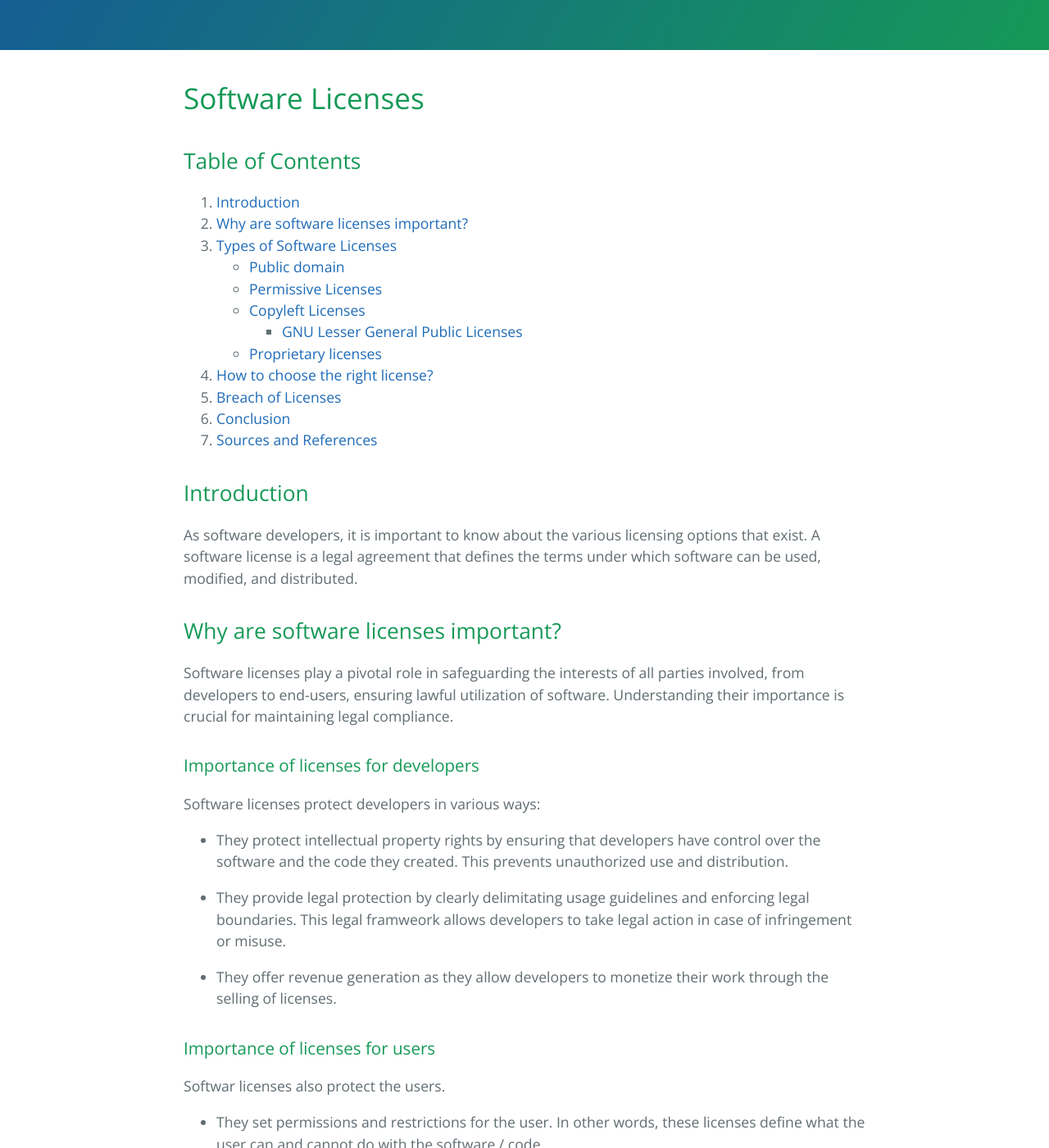
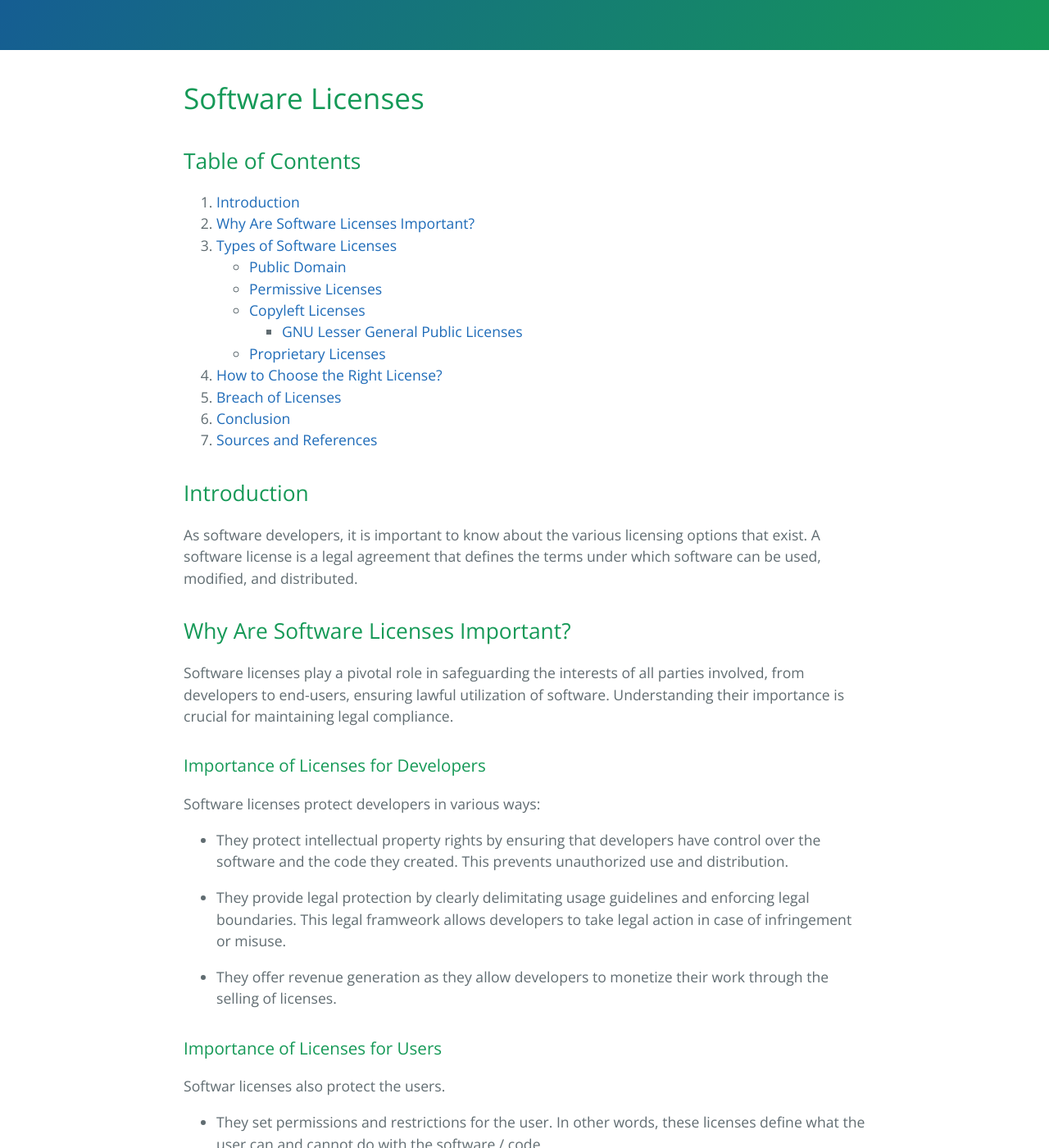
Before and after one commit to learning-software-engineering/learning-software-engineering.github.io, a Jekyll site: the page built from Topics/Software_Engineering/Software_Licenses.md, in a window 1280 px wide and 1400 px high, scrolled down 245 px. Shown: the whole window at 82% size. Built offline with Jekyll 4.4.1, drawn with Linux system fonts in a browser that asks for light colours; our own code applies the rules of GitHub Pages for plain Markdown files; some of the changed text lies outside the part shown.

Commit message:
fixed capitalization

```diff
--- a/Topics/Software_Engineering/Software_Licenses.md
+++ b/Topics/Software_Engineering/Software_Licenses.md
@@ -2,15 +2,15 @@
 
 ## Table of Contents
 1. [Introduction](#introduction)
-2. [Why are software licenses important?](#importance)
-3. [Types of Software Licenses](#license-types)
-    - [Public domain](#public-domain)
+2. [Why Are Software Licenses Important?](#why-are-software-licenses-important)
+3. [Types of Software Licenses](#types-of-software-licenses)
+    - [Public Domain](#public-domain)
     - [Permissive Licenses](#permissive-licenses)
     - [Copyleft Licenses](#copyleft-licenses)
         - [GNU Lesser General Public Licenses](#gnu-lesser-general-public-licenses)
-    - [Proprietary licenses](#proprietary-license)
-4. [How to choose the right license?](#how-to-choose-the-right-license)
-5. [Breach of Licenses](#breach-of-licence)
+    - [Proprietary Licenses](#proprietary-license)
+4. [How to Choose the Right License?](#how-to-choose-the-right-license)
+5. [Breach of Licenses](#breach-of-licences)
 6. [Conclusion](#conclusion)
 7. [Sources and References](#sources-and-references)
 
@@ -20,11 +20,11 @@
 As software developers, it is important to know about the various licensing options that exist. A software license is a legal agreement that defines the terms under which software can be used, modified, and distributed.
 
 
-## Why are software licenses important?
+## Why Are Software Licenses Important?
 
 Software licenses play a pivotal role in safeguarding the interests of all parties involved, from developers to end-users, ensuring lawful utilization of software. Understanding their importance is crucial for maintaining legal compliance.
 
-### Importance of licenses for developers
+### Importance of Licenses for Developers
 
 Software licenses protect developers in various ways:
 
@@ -34,7 +34,7 @@ Software licenses protect developers in various ways:
 
 - They offer revenue generation as they allow developers to monetize their work through the selling of licenses.
 
-### Importance of licenses for users
+### Importance of Licenses for Users
 
 Softwar licenses also protect the users.
 
@@ -45,7 +45,7 @@ Softwar licenses also protect the users.
 - They limit the users' legal liability.
 
 
-## Types of software licenses
+## Types of Software Licenses
 
 There exists multiples types of software licenses. These vary generally in terms of restrictions and permissions given to the users. Licenses typically fall into two broader categories; free and open-source licenses and proprietary licenses which are more restrictive.
 
@@ -53,7 +53,7 @@ There exists multiples types of software licenses. These vary generally in terms
 
 A public domain license is the most open type of license that exists. As its name suggests, software that belongs to the public domain is available to all. This license places no restrictions on use and distirbuton. Software under this license is most of the time open-source, meaning that users or other developers can freely modify its code.
 
-### Permissive licenses
+### Permissive Licenses
 
 Permissve licenses are one of the most commonly-used software licenses. They are open-source but still have minmal restrictions regarding distribution and modification. These licenses allow users substanctial freedom to use, modify, and reditribute the software. These novel changes and updates do not have to be disclosed to others. In other words, developers have the right to take the software under the permissive license, modify it, add their changes, and keep the new version to themselves or share it with others. Permissive licenses allow a collaborative environment while still requring some restrictions to be met. For instance, permissive licenses require users to include the copyright notice as well as the license text.
 
@@ -69,7 +69,7 @@ The above copyright notice and this permission notice shall be included in all c
 
 THE SOFTWARE IS PROVIDED “AS IS”, WITHOUT WARRANTY OF ANY KIND, EXPRESS OR IMPLIED, INCLUDING BUT NOT LIMITED TO THE WARRANTIES OF MERCHANTABILITY, FITNESS FOR A PARTICULAR PURPOSE AND NONINFRINGEMENT. IN NO EVENT SHALL THE AUTHORS OR COPYRIGHT HOLDERS BE LIABLE FOR ANY CLAIM, DAMAGES OR OTHER LIABILITY, WHETHER IN AN ACTION OF CONTRACT, TORT OR OTHERWISE, ARISING FROM, OUT OF OR IN CONNECTION WITH THE SOFTWARE OR THE USE OR OTHER DEALINGS IN THE SOFTWARE.
 
-### Copyleft licenses
+### Copyleft Licenses
 
 Copyleft licenses are also known as reciprocal or restrictive licenses. A copyleft licensed code can be modified, redistributed, or incoporated in an exisiting proprietary project. However, these licenses require
 that the source code to all new works or adaptation are distributed under the same license. The most frequently used copyleft license in the industry is the General Public License (GPL) family of licenses. Due to their condition of making the source code of a copyleft-licensed software available to everyone, these type of licenses are not commercial-friendly. Companies do not want to share and expose their source code to other users and specifically competitiors, therefore they refrain from using software with copyleft licenses.
@@ -77,11 +77,11 @@ that the source code to all new works or adaptation are distributed under the sa
 
 ![GPL](https://static-assets.codecademy.com/Courses/open-source/large-software-project.svg)
 
-#### GNU Lesser general public licenses
+#### GNU Lesser General Public Licenses
 
 The GNU Lesser General Public License (LGPL) is a software license that is considered 'weak copyleft', meaning it imposes fewer restrictions on derivative works compared to the standard GNU General Public License (GPL). It allows developers to use LGPL-licensed libraries in their own code without necessarily having to release the source code of their own components. This is the notion of dynamic linking. For example, developers can dynamically link LGPL-licensed libraries with proprietary software without requiring the latter to be open-source. However, if modifications are made to the LGPL-licensed libraries themselves, those modifications must be released under the LGPL. This flexibility enables developers to incorporate LGPL-licensed code into both open-source and proprietary projects. While the LGPL is commonly used for software libraries and frameworks, it can also be applied to other types of software. Overlall, this type of license creates a balance between promoting openness and allowing for integration with proprietary software.
 
-### Propietary licenses
+### Propietary Licenses
 
 We have mentioned multiple times these types of licenses. To give a proper definition, prorpriatry licenses, also known as commercial licenses, are the most restrictive types of licenses. It is the opposite of free and open source licenses. Software that falls under these licenses cannot be modified or distributed to the public community. The source code is considered a trade secret. Prorpietary licenses provide the most legal protection to owners against unauthorised use of software. They fully protects the owners' inteelectual property rights. To use a software that falls under this category of licenses, users have to sign a End-User License Agreement (EULA). For instance, Microsoft Windows is a software with prorpieatry license. The latters restrics users from actions like from reverse engineering, and distributing the software to multiple users. if you do not accept the EULA, then Microsoft prevents you from using its products.
 
@@ -90,7 +90,7 @@ Here is a picture summarizing the various available types of software licenses:
 
 ![Licenses](https://cdn.ttgtmedia.com/rms/onlineimages/5_types_of_software_licenses-f.png)
 
-## How to choose the right license?
+## How to Choose the Right License?
 
 With so many possible options, it can be daunting to choose the license that is approapiate to your software, project, and team.
 
```
